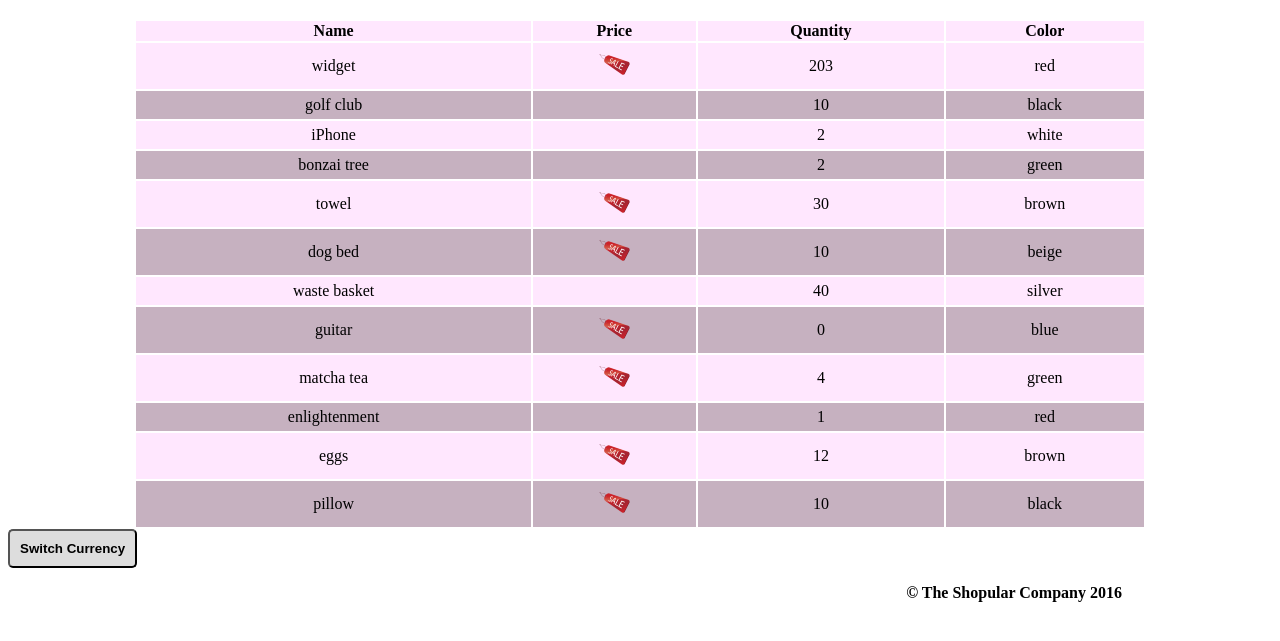
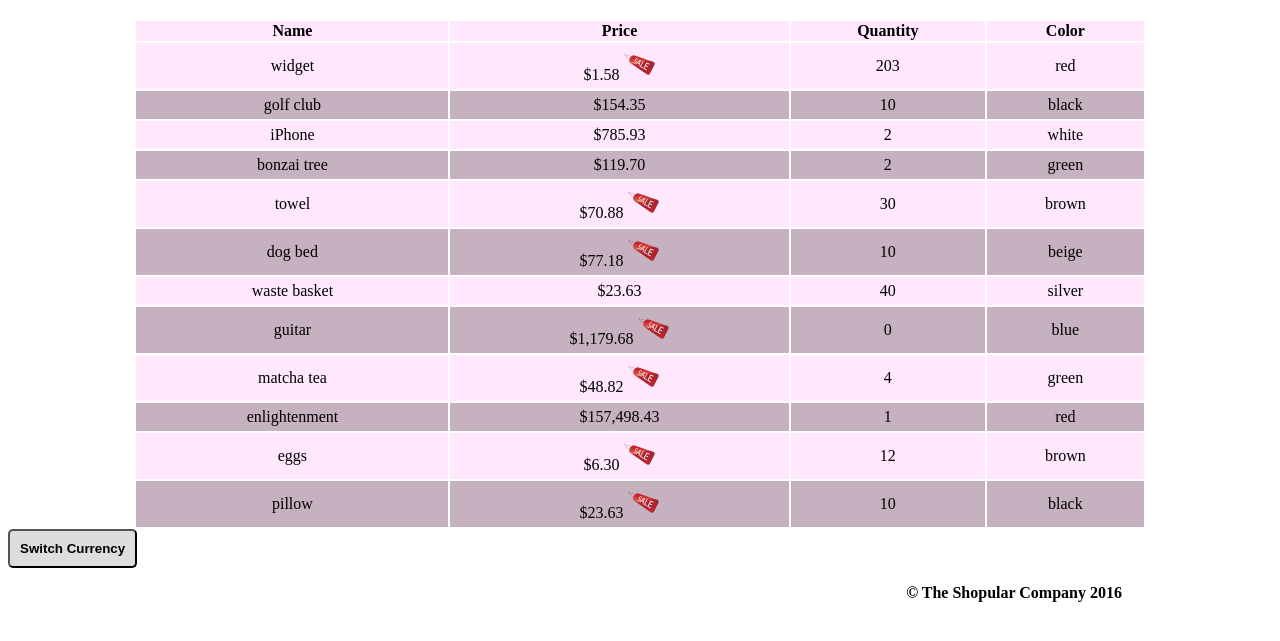
Before and after one commit to stephystuff/shopular, a website: page index.html in a window 1280 px wide. Shown: the part 61-702 px from the top of the page. Drawn offline with nearby package versions, Linux system fonts and the light colour scheme.

Commit message:
Fixed indentation.

```diff
--- a/index.html
+++ b/index.html
@@ -25,12 +25,12 @@
       <tbody>
         <tr ng-repeat='item in inventory.items'>
           <td>{{ item.name }}</td>
-          <td>{{ inventory.getPrice(item) | currency | number}}
+          <td>{{ inventory.getPrice(item) | currency }}
             <img src='icon/sale.png' ng-hide='item.discount === 0'></td>
             <td>{{ item.quantity }}</td>
             <td>{{ item.color }}</td>
           </tr>
-        </tbody>
+      </tbody>
       </table>
 
       <button ng-click='inventory.switchLocale()'>Switch Currency</button>
```
